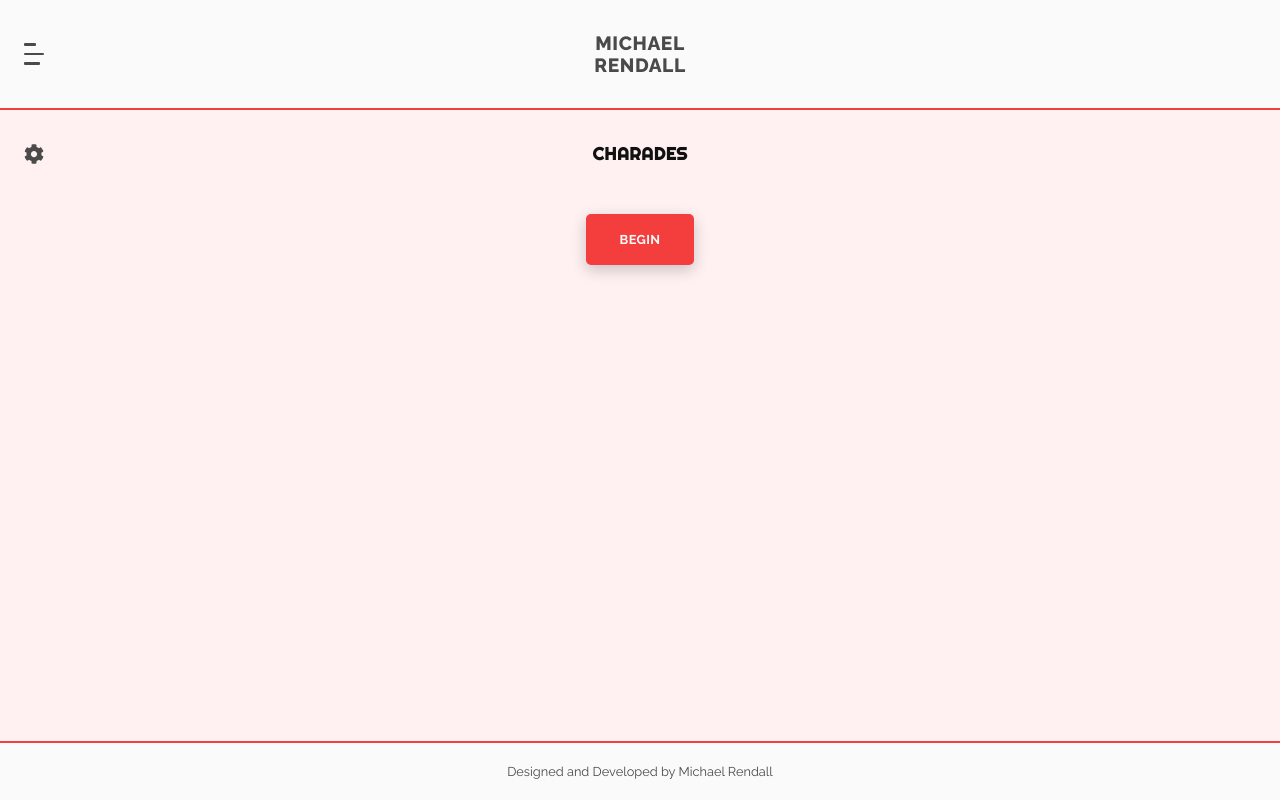
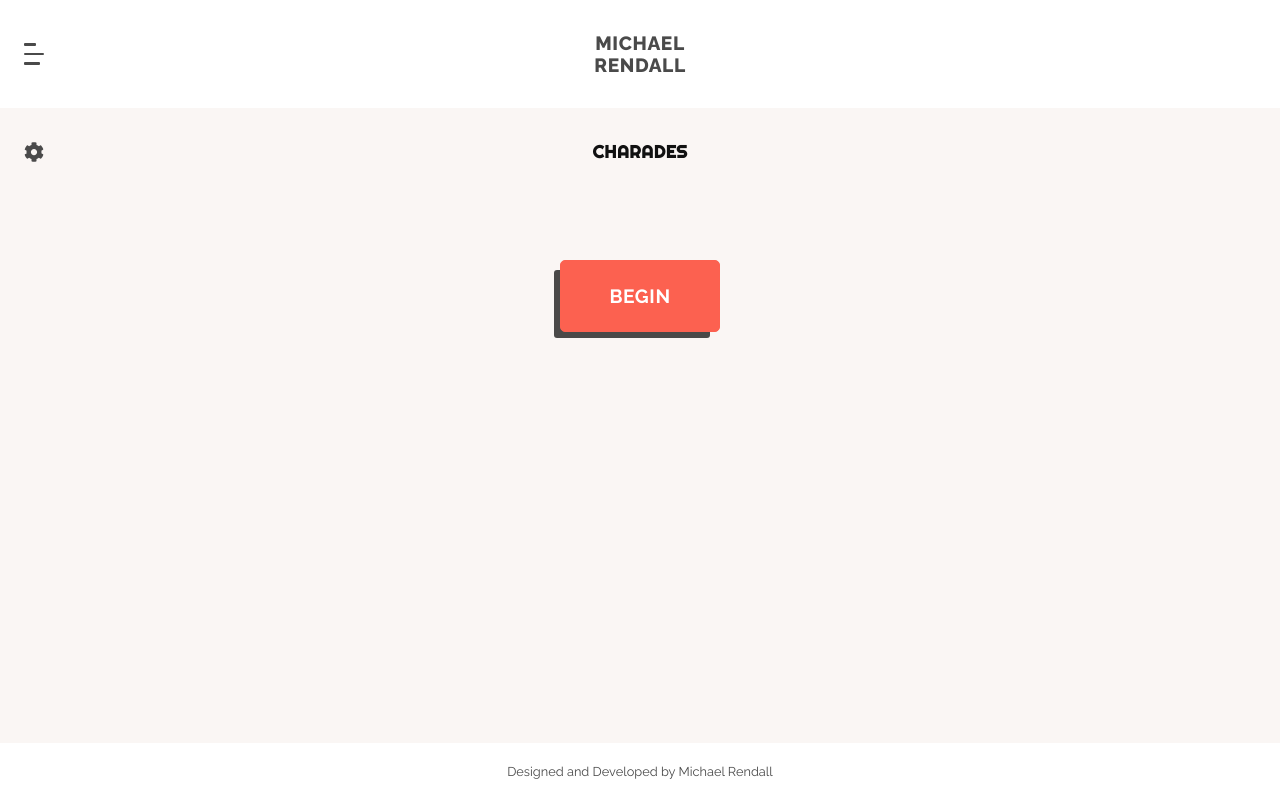
Before and after one commit to MichaelRendall/personal, a React (Create React App) app: page /charades in a window 1280 px wide. Built offline with nearby package versions, Linux system fonts and the light colour scheme.

Commit message:
styling chages to button and game backgrounds

```diff
--- a/src/components/FormElements/Button.module.scss
+++ b/src/components/FormElements/Button.module.scss
@@ -1,7 +1,7 @@
 @import "../../styles/_config.scss";
 
 .default {
-  --color: #{$salmon};
+  --color: #{$grey};
 }
 .yellow {
   --color: #{$dark-yellow};
@@ -25,13 +25,15 @@
   text-transform: uppercase;
   width: fit-content;
   cursor: pointer;
-  transition: $transition-speed;
+  transition: box-shadow $transition-speed linear,
+    background-color 0.1s linear;
   background-color: var(--color);
-  border: 2px solid var(--color);
+  border: 1px solid var(--color);
+  box-shadow: 0 0.125rem 0 rgb(65 61 69 / 20%);
 
   &:hover,
   &:active {
-    filter: brightness(90%);
+    filter: brightness(95%);
   }
 
   &:disabled,
@@ -63,8 +65,15 @@
 }
 
 .large {
-  margin: 3rem auto;
-  box-shadow: 0 5px 15px rgba(0, 0, 0, 0.2);
+  margin: 6rem auto;
+  padding: 1.5rem 3rem;
+  font-size: 1.2rem;
+  box-shadow: -8px 8px 0px -2px rgba(0, 0, 0, 0.7);
+
+  &:hover,
+  &:active {
+    box-shadow: -10px 10px 0px -2px rgba(0, 0, 0, 0.7);
+  }
 }
 
 .small {
--- a/src/components/FormElements/Select.module.scss
+++ b/src/components/FormElements/Select.module.scss
@@ -1,7 +1,7 @@
 @import "../../styles/_config.scss";
 
 .default {
-  --color: #{$salmon};
+  --color: #{$grey};
 }
 .yellow {
   --color: #{$dark-yellow};
--- a/src/components/UI/GameSection.module.scss
+++ b/src/components/UI/GameSection.module.scss
@@ -8,29 +8,23 @@
 }
 
 .default {
-  --light-color: #{$light-grey};
   --dark-color: #{$mid-grey};
 }
 
 .red {
-  --light-color: #{$light-pink};
   --dark-color: #{$dark-pink};
 }
 
 .yellow {
-  --light-color: #{$light-yellow};
   --dark-color: #{$dark-yellow};
 }
 
 .blue {
-  --light-color: #{$light-blue};
   --dark-color: #{$dark-blue};
 }
 
 .red,
 .yellow,
 .blue {
-  border-top: 2px solid var(--dark-color);
-  border-bottom: 2px solid var(--dark-color);
-  background: var(--light-color);
+  background: $off-white;
 }
--- a/src/components/charades/CharadeCard.module.scss
+++ b/src/components/charades/CharadeCard.module.scss
@@ -1,7 +1,7 @@
 @import "../../styles/_config.scss";
 
 .default {
-  --color: #{$salmon};
+  --color: #{$grey};
 }
 .yellow {
   --color: #{$dark-yellow};
--- a/src/components/header/nav/NavItem.module.scss
+++ b/src/components/header/nav/NavItem.module.scss
@@ -1,7 +1,7 @@
 @import "../../../styles/_config.scss";
 
 .default {
-  --color: #{$salmon};
+  --color: #{$grey};
 }
 .yellow {
   --color: #{$dark-yellow};
--- a/src/components/timer/Timer.module.scss
+++ b/src/components/timer/Timer.module.scss
@@ -19,7 +19,7 @@
   }
 
   .warning {
-    color: $salmon;
+    color: $dark-pink;
     font-weight: 700;
     font-size: 2rem;
   }
--- a/src/index.scss
+++ b/src/index.scss
@@ -66,7 +66,7 @@ h3 {
 
 .error {
   font-weight: 600;
-  color: $salmon;
+  color: $dark-pink;
 }
 
 .input__wrapper {
--- a/src/styles/_variables.scss
+++ b/src/styles/_variables.scss
@@ -1,25 +1,18 @@
 /* Colours */
-$white: #fafafa;
-$off-white: #f3eed9;
+$white: #fff;
+$off-white: #faf6f4;
 $black: #111;
 $grey: #4a4a4a;
 $mid-grey: #cccccc;
 $light-grey: #f2f2f2;
-$salmon: #fc6150;
 
 $pastel-pink: #ffadad;
-$light-pink: #fff1f1;
-$medium-pink: #ff8b8b;
-$dark-pink: #f43d3d;
+$dark-pink: #fc6150;
 
 $pastel-yellow: #fdffb6;
-$light-yellow: #feffe9;
-$medium-yellow: #fcff83;
 $dark-yellow: #f4b93d;
 
 $pastel-blue: #90dbf4;
-$light-blue: #edf9fd;
-$medium-blue: #90dbf4;
 $dark-blue: #005ba9;
 
 /* Dimensions */
```
